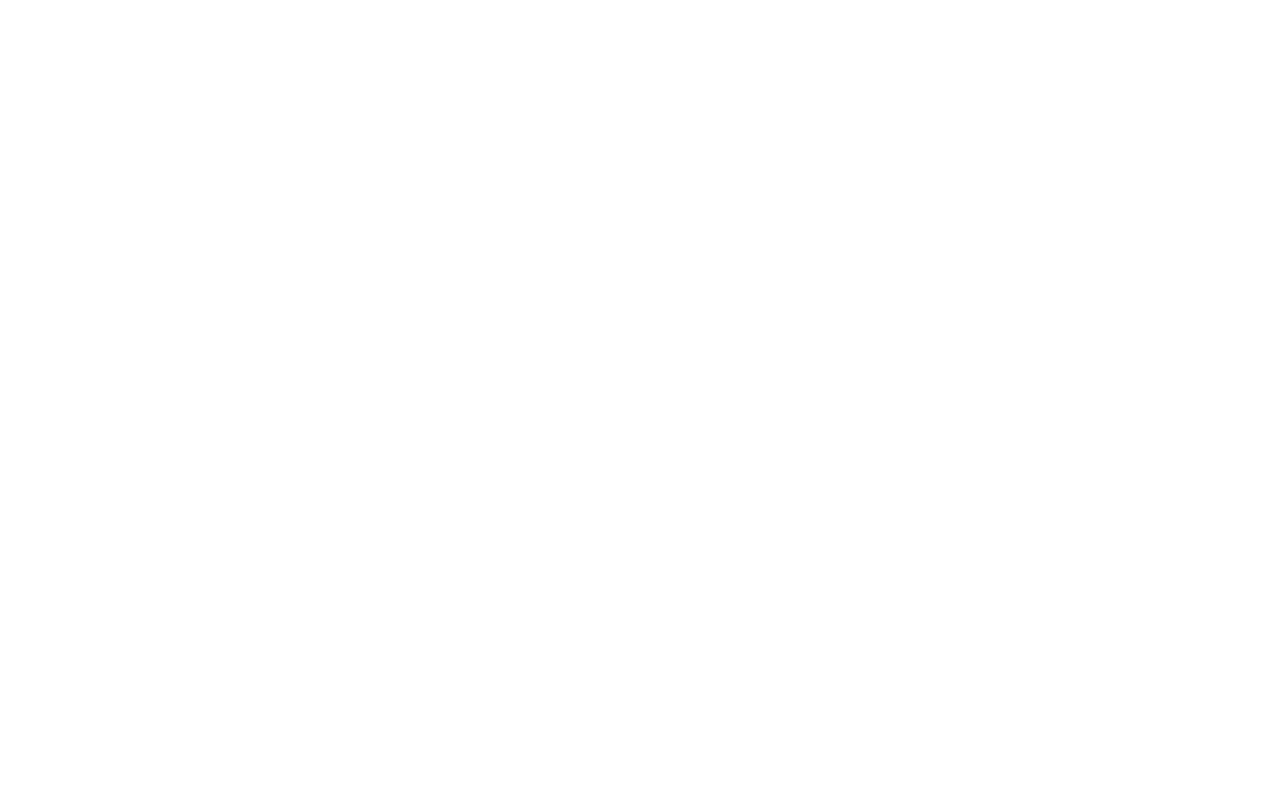
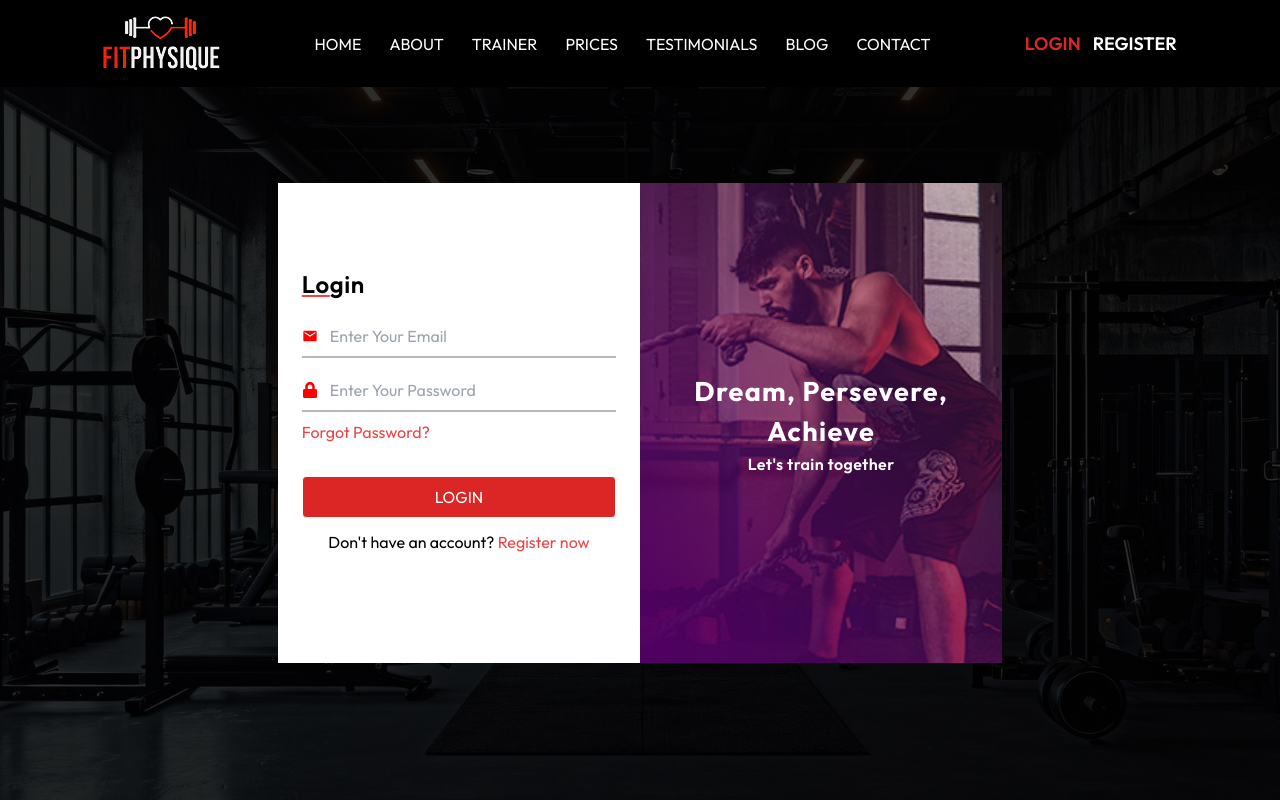
Before and after one commit to Biswash059/Gym_website, a React (Vite) app: page /login in a window 1280 px wide. Before the commit this address had no page. Built offline with nearby package versions, Linux system fonts and the light colour scheme.

Commit message:
Login Page Added

```diff
--- a/src/App.jsx
+++ b/src/App.jsx
@@ -7,6 +7,8 @@
 import About from "./Pages/About";
 import Trainer from "./Pages/Trainer";
 import TrainerContent from "./Components/Trainer/TrainerContent";
+import Login from "./Pages/Login";
+import Register from "./Pages/Register";
 
 const App = () => {
   return (
@@ -17,10 +19,10 @@
         <Route path="/trainer/:id" element={<TrainerContent />} />
         <Route path="/trainer" element={<Trainer />} />
         <Route path="/about" element={<About />} />
-        <Route path="/trainer" element={<Trainer />} />
-        <Route path="/about" element={<About />} />
         <Route path="/blog" element={<Blog />} />
         <Route path="/blog/:id" element={<BlogContent />} />
+        <Route path="/login" element={<Login />} />
+        <Route path="/register" element={<Register />} />
       </Routes>
       </>
   );
--- a/src/Components/Header.jsx
+++ b/src/Components/Header.jsx
@@ -135,8 +135,16 @@
 
         {/* Login buttons */}
         <div className="flex gap-2 Lg:gap-6 md:gap-3 md:text-[16px] lg:text-[18px] font-semibold">
-          <button className="text-red-600">LOGIN</button>
-          <button>REGISTER</button>
+          <button className="text-red-600">
+            <Link to="/login" onClick={() => handleLinkClick("login")}>
+              LOGIN
+            </Link>
+          </button>
+          <button>
+            <Link to="/register" onClick={() => handleLinkClick("register")}>
+            REGISTER
+            </Link>
+          </button>
         </div>
         <div onClick={() => handleMenuNav()} className="block md:hidden z-30">
           {menuNav ? <AiOutlineClose size={20} /> : <AiOutlineMenu size={20} />}
--- /dev/null
+++ b/src/Pages/Login.jsx
@@ -0,0 +1,86 @@
+import React from 'react'
+import { Link } from 'react-router-dom';
+import { MdEmail } from "react-icons/md";
+import { FaLock } from "react-icons/fa";
+import HeroImg from "../assets/img/hero.jpg"
+import BgImg from "../assets/img/trainers/matt.jpg"
+import Header from '../Components/Header';
+
+
+const Login = () => {
+  return (
+    <section
+      className="min-h-screen bg-center bg-cover bg-no-repeat"
+      style={{backgroundImage: `linear-gradient(rgba(0, 0, 0, 0.8), rgba(0, 0, 0, 0.8)), url(${HeroImg})`,
+      }}
+    >
+      <Header activeLink={"#"}/>
+      <div className="flex justify-center items-center mt-10 md:mt-24">
+        <div className="bg-white flex flex-col md:flex-row md:min-w-[55%] min-h-[80vh] md:min-h-[60vh]">
+          <div className="px-6 py-10 flex-1 flex flex-col justify-center">
+            <h4 className="text-2xl tracking-wide font-semibold">
+              <span className="underline decoration-red-500">Lo</span>gin
+            </h4>
+            <form action="#" className="">
+              <div className="flex flex-col gap-3 py-6">
+                <div className="flex flex-col gap-5">
+                  <div className="flex items-center gap-3 border-b-2 border-opacity-50 border-gray-500 pb-2">
+                    <MdEmail color="red" />
+                    <input
+                      className="outline-none"
+                      type="text"
+                      placeholder="Enter Your Email"
+                      required
+                    />
+                  </div>
+                  <div className="flex items-center gap-3 border-b-2 border-opacity-50 border-gray-500 pb-2">
+                    <FaLock color="red" />
+                    <input
+                      className="outline-none"
+                      type="password"
+                      placeholder="Enter Your Password"
+                      required
+                    />
+                  </div>
+                </div>
+                <div className="mt-[-4px] text-red-500">
+                  <a href="#">Forgot Password?</a>
+                </div>
+                <button className="relative mt-5 bg-red-600 rounded text-white border border-white px-4 py-2 z-20 group overflow-hidden">
+                  <span className="ease absolute h-full top-0 left-[50%] right-[50%] bg-black z-10 transition-all duration-500 group-hover:left-[0] group-hover:right-[0]"></span>
+                  <span className="ease relative z-20 uppercase">Login</span>
+                </button>
+                <p className="text-center">
+                  Don't have an account?{" "}
+                  <span className="text-red-500">
+                    <Link
+                      to="/register"
+                      onClick={() => handleLinkClick("register")}
+                    >
+                      Register now
+                    </Link>
+                  </span>
+                </p>
+              </div>
+            </form>
+          </div>
+          <div
+            className="flex-1 px-6 py-10 bg-cover bg-center bg-no-repeat flex flex-col justify-center items-center"
+            style={{
+              backgroundImage: `linear-gradient(to top right, rgba(80, 0, 100, 1), rgba(100, 0, 25, 0.2)), url(${BgImg})`,
+            }}
+          >
+            <h2 className="text-[27px] tracking-wider text-center font-bold text-white">
+              Dream, Persevere, Achieve
+            </h2>
+            <p className="text-base tracking-wide text-center font-semibold text-white">
+              Let's train together
+            </p>
+          </div>
+        </div>
+      </div>
+    </section>
+  );
+}
+
+export default Login
--- /dev/null
+++ b/src/Pages/Register.jsx
@@ -0,0 +1,20 @@
+import React from 'react'
+import { Link } from 'react-router-dom';
+import HeroImg from "../assets/img/hero.jpg";
+import BgImg from "../assets/img/trainers/matt.jpg";
+import Header from "../Components/Header";
+
+const Register = () => {
+  return (
+    <section
+      className="min-h-screen bg-center bg-cover bg-no-repeat"
+      style={{
+        backgroundImage: `linear-gradient(rgba(0, 0, 0, 0.8), rgba(0, 0, 0, 0.8)), url(${HeroImg})`,
+      }}
+    >
+      <Header activeLink={"#"} />
+    </section>
+  );
+}
+
+export default Register
```
Also changed, not shown: src/assets/img/hero.jpg (added).
